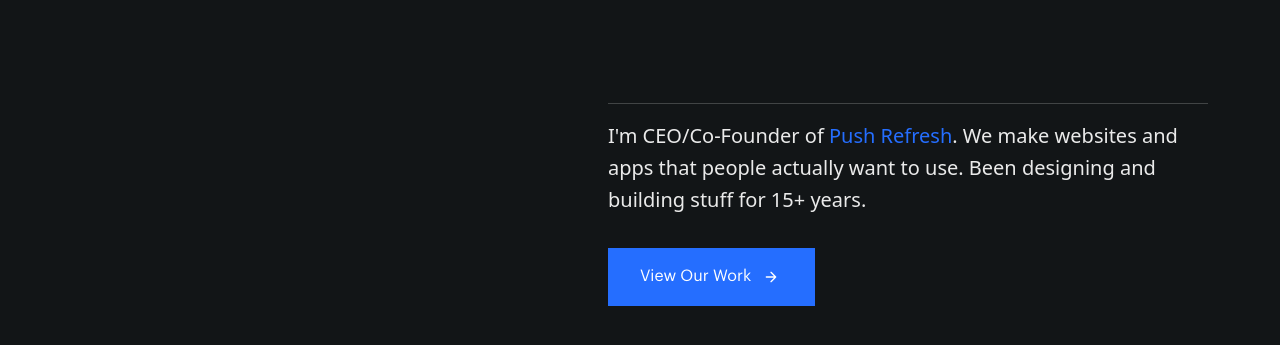
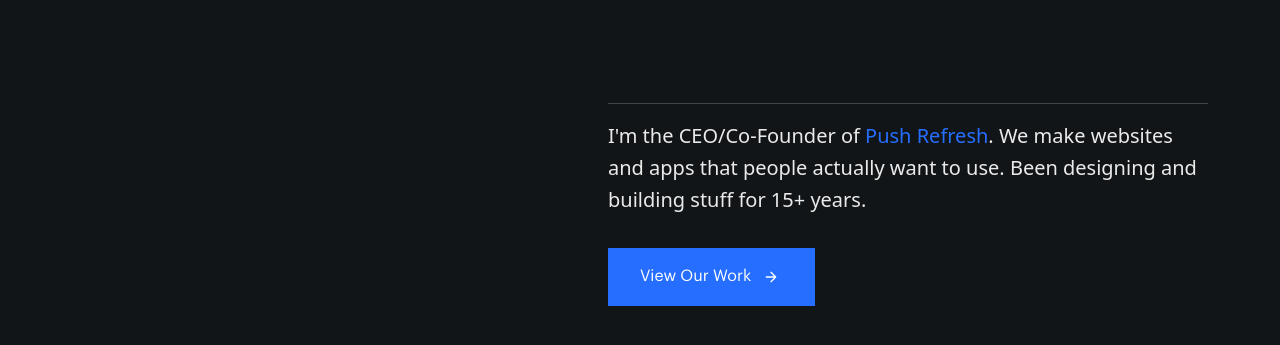
Before and after one commit to pr-rossi/itsmichaelrossi, a plain HTML site: page index.html in a window 1280 px wide. Shown: the part 437-782 px from the top of the page. Drawn offline with nearby package versions, Linux system fonts and the light colour scheme.

Commit message:
Update index.html

```diff
--- a/index.html
+++ b/index.html
@@ -267,7 +267,7 @@
                 <h1>Howdy, I'm <span class="highlight">Rossi</span></h1>
                 <div class="subtitle-container">
                     <div class="subtitle-content">
-                    <p class="subtitle">I'm CEO/Co-Founder of <a href="https://pushrefresh.com" target="_blank">Push Refresh</a>. We make websites and apps that people actually want to use. Been designing and building stuff for 15+ years.</p>
+                    <p class="subtitle">I'm the CEO/Co-Founder of <a href="https://pushrefresh.com" target="_blank">Push Refresh</a>. We make websites and apps that people actually want to use. Been designing and building stuff for 15+ years.</p>
                 <a href="https://pushrefresh.com/work" class="cta">
                     <p>View Our Work</p>
                     <div class="arrow-container">
```
